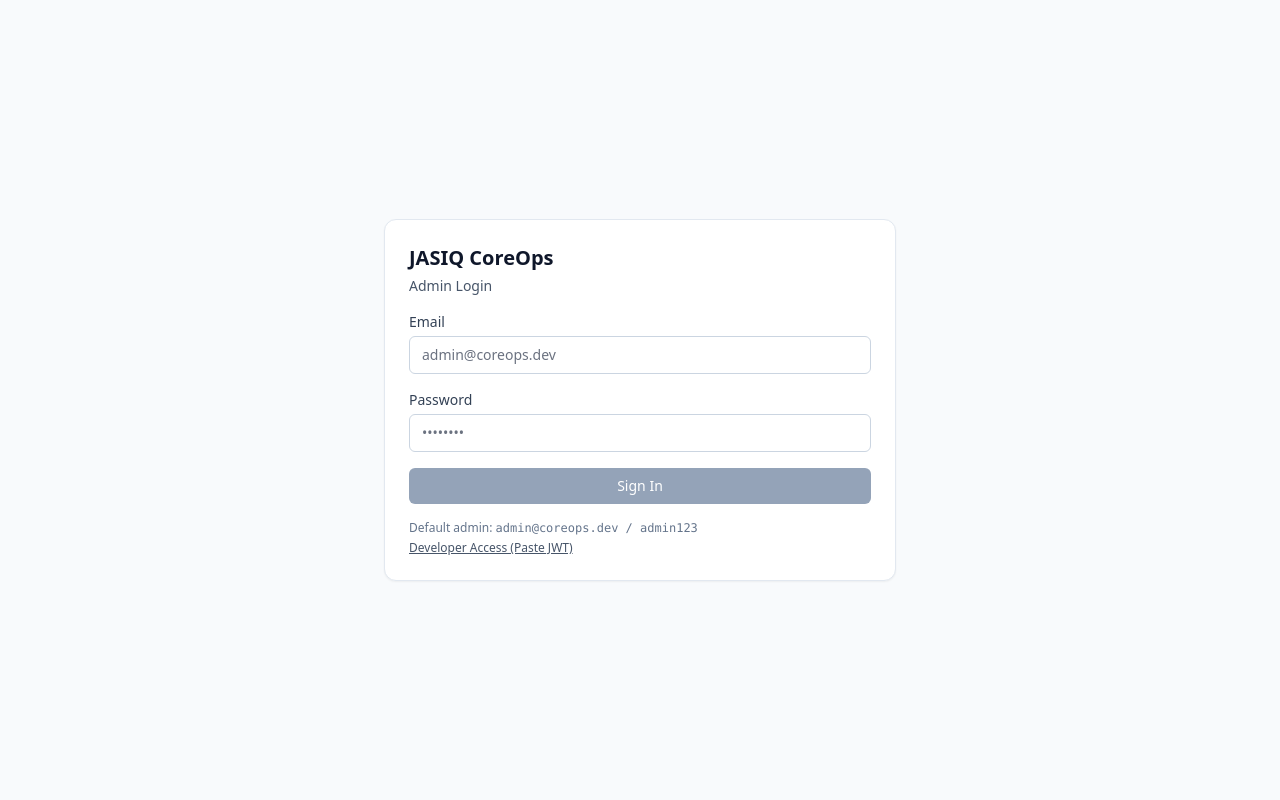
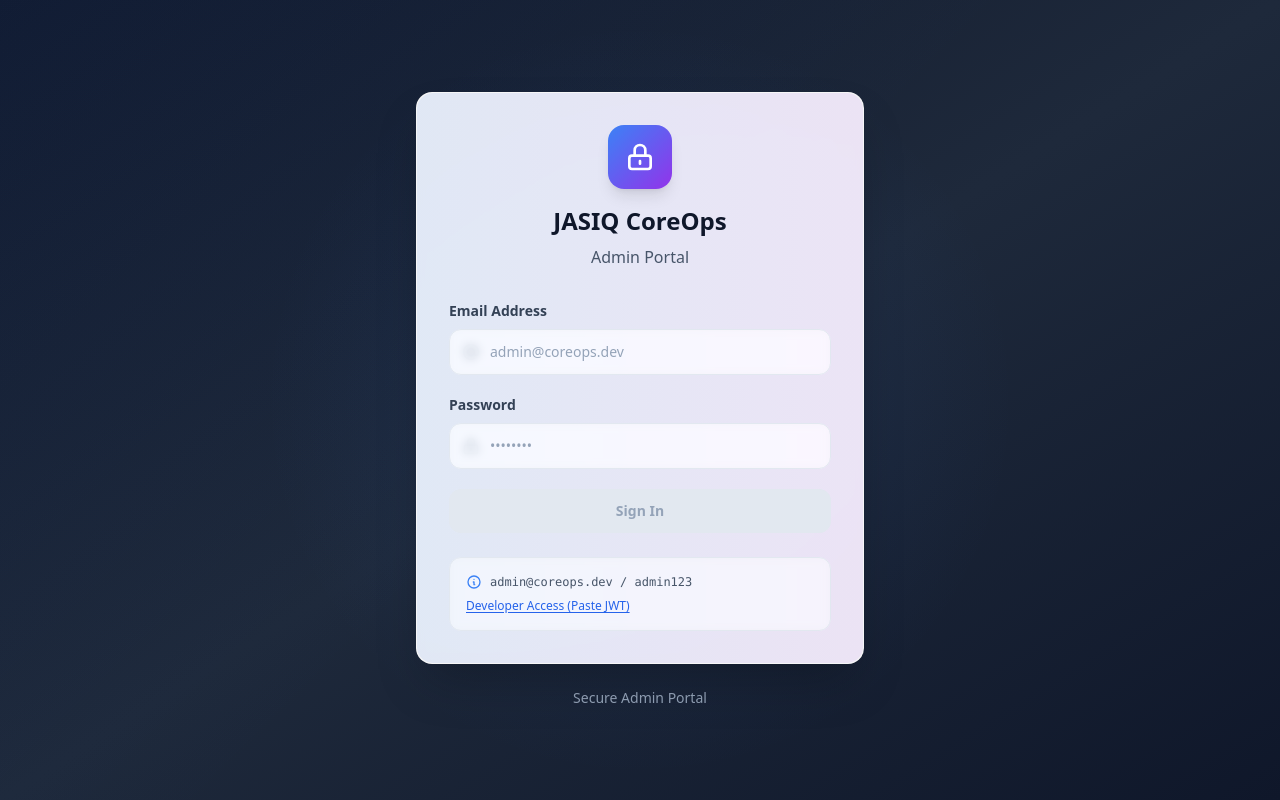
Before and after one commit to faijan530/Jasiq_Core_Ops, a React (Vite) app in the folder frontend/: page /api/v1/leave/types in a window 1280 px wide. Built offline with nearby package versions, Linux system fonts and the light colour scheme.

Commit message:
i have changed something

```diff
--- a/frontend/src/api/client.js
+++ b/frontend/src/api/client.js
@@ -48,6 +48,17 @@ export async function apiFetch(path, { method, body, headers } = {}) {
     return await res.json();
   }
 
+  // Handle 401 Unauthorized - clear token and redirect to login
+  if (res.status === 401) {
+    setAuthToken(null);
+    // Clear any stored bootstrap data
+    localStorage.removeItem('jasiq_bootstrap');
+    // Redirect to login page
+    window.location.hash = '#/';
+    window.location.reload();
+    return null;
+  }
+
   const errPayload = isJson ? await res.json().catch(() => null) : await parseErrorResponse(res);
   const err = new Error(errPayload?.error?.message || `Request failed (${res.status})`);
   err.status = res.status;
--- a/frontend/src/hooks/usePagedQuery.js
+++ b/frontend/src/hooks/usePagedQuery.js
@@ -1,13 +1,12 @@
 import { useCallback, useEffect, useMemo, useState } from 'react';
 
-import { apiFetch, getAuthToken } from '../api/client.js';
+import { apiFetch } from '../api/client.js';
 
 export function usePagedQuery({ path, page, pageSize, enabled = true }) {
   const [status, setStatus] = useState('idle');
   const [data, setData] = useState(null);
   const [error, setError] = useState(null);
   const [refreshIndex, setRefreshIndex] = useState(0);
-  const [token, setToken] = useState(null);
 
   const refresh = useCallback(() => {
     setRefreshIndex((x) => x + 1);
@@ -20,26 +19,8 @@ export function usePagedQuery({ path, page, pageSize, enabled = true }) {
     return u.pathname + u.search;
   }, [path, page, pageSize]);
 
-  // Sync token from localStorage
-  useEffect(() => {
-    const t = localStorage.getItem('jasiq_token');
-    setToken(t);
-  }, [refreshIndex]);
-
-  // Listen for storage changes (e.g., from other tabs)
-  useEffect(() => {
-    const handleStorageChange = (e) => {
-      if (e.key === 'jasiq_token') {
-        setToken(e.newValue);
-      }
-    };
-    window.addEventListener('storage', handleStorageChange);
-    return () => window.removeEventListener('storage', handleStorageChange);
-  }, []);
-
   useEffect(() => {
     if (!enabled) return;
-    if (!token) return; // Don't fetch if no token
 
     let alive = true;
 
@@ -63,7 +44,7 @@ export function usePagedQuery({ path, page, pageSize, enabled = true }) {
     return () => {
       alive = false;
     };
-  }, [url, enabled, refreshIndex, getAuthToken()]);
+  }, [url, enabled, refreshIndex]);
 
   return { status, data, error, url, refresh };
 }
--- a/frontend/src/routes/AdminLoginPage.jsx
+++ b/frontend/src/routes/AdminLoginPage.jsx
@@ -33,62 +33,132 @@ export function AdminLoginPage() {
   };
 
   return (
-    <div className="min-h-screen bg-slate-50 flex items-center justify-center p-4">
-      <div className="max-w-lg w-full bg-white border border-slate-200 rounded-xl p-6 shadow-sm">
-        <div className="text-xl font-semibold text-slate-900">JASIQ CoreOps</div>
-        <div className="mt-1 text-sm text-slate-600">Admin Login</div>
+    <div className="min-h-screen bg-gradient-to-br from-slate-900 via-slate-800 to-slate-900 flex items-center justify-center p-4 relative overflow-hidden">
+      {/* Background decoration */}
+      <div className="absolute inset-0 bg-[radial-gradient(circle_at_50%_50%,rgba(59,130,246,0.1),transparent_50%)]"></div>
+      <div className="absolute top-0 left-0 w-full h-full bg-[linear-gradient(135deg,rgba(59,130,246,0.05)_0%,transparent_50%)]"></div>
 
-        <div className="mt-4">
-          <label className="block text-sm font-medium text-slate-700">Email</label>
+      {/* Main card */}
+      <div className="max-w-md w-full relative">
+        <div className="bg-white/95 backdrop-blur-sm border border-white/20 rounded-2xl shadow-2xl p-8 relative overflow-hidden">
+          {/* Subtle border glow */}
+          <div className="absolute inset-0 rounded-2xl bg-gradient-to-r from-blue-500/10 to-purple-500/10"></div>
+
+          <div className="relative z-10">
+            {/* Header */}
+            <div className="text-center mb-8">
+              <div className="inline-flex items-center justify-center w-16 h-16 bg-gradient-to-br from-blue-500 to-purple-600 rounded-2xl mb-4 shadow-lg">
+                <svg className="w-8 h-8 text-white" fill="none" stroke="currentColor" viewBox="0 0 24 24">
+                  <path strokeLinecap="round" strokeLinejoin="round" strokeWidth={2} d="M12 15v2m-6 4h12a2 2 0 002-2v-6a2 2 0 00-2-2H6a2 2 0 00-2 2v6a2 2 0 002 2zm10-10V7a4 4 0 00-8 0v4h8z" />
+                </svg>
+              </div>
+              <h1 className="text-2xl font-bold text-slate-900 mb-2">JASIQ CoreOps</h1>
+              <p className="text-slate-600 font-medium">Admin Portal</p>
+            </div>
+
+            {/* Form */}
+            <div className="space-y-5">
+              <div>
+                <label className="block text-sm font-semibold text-slate-700 mb-2">Email Address</label>
+                <div className="relative">
+                  <div className="absolute inset-y-0 left-0 pl-3 flex items-center pointer-events-none">
+                    <svg className="h-5 w-5 text-slate-400" fill="none" stroke="currentColor" viewBox="0 0 24 24">
+                      <path strokeLinecap="round" strokeLinejoin="round" strokeWidth={2} d="M16 12a4 4 0 10-8 0 4 4 0 008 0zm0 0v1.5a2.5 2.5 0 005 0V12a9 9 0 10-9 9m4.5-1.206a8.959 8.959 0 01-4.5 1.207" />
+                    </svg>
+                  </div>
                   <input
                     type="email"
-            className="mt-1 w-full rounded-md border-slate-300 focus:border-slate-500 focus:ring-slate-500 text-sm"
+                    className="w-full pl-10 pr-3 py-3 border border-slate-200 rounded-xl focus:ring-2 focus:ring-blue-500 focus:border-blue-500 text-sm placeholder-slate-400 transition-all duration-200 bg-white/50 backdrop-blur-sm"
                     value={email}
                     onChange={(e) => setEmail(e.target.value)}
                     placeholder="admin@coreops.dev"
                     disabled={loading}
                   />
                 </div>
+              </div>
 
-        <div className="mt-4">
-          <label className="block text-sm font-medium text-slate-700">Password</label>
+              <div>
+                <label className="block text-sm font-semibold text-slate-700 mb-2">Password</label>
+                <div className="relative">
+                  <div className="absolute inset-y-0 left-0 pl-3 flex items-center pointer-events-none">
+                    <svg className="h-5 w-5 text-slate-400" fill="none" stroke="currentColor" viewBox="0 0 24 24">
+                      <path strokeLinecap="round" strokeLinejoin="round" strokeWidth={2} d="M12 15v2m-6 4h12a2 2 0 002-2v-6a2 2 0 00-2-2H6a2 2 0 00-2 2v6a2 2 0 002 2zm10-10V7a4 4 0 00-8 0v4h8z" />
+                    </svg>
+                  </div>
                   <input
                     type="password"
-            className="mt-1 w-full rounded-md border-slate-300 focus:border-slate-500 focus:ring-slate-500 text-sm"
+                    className="w-full pl-10 pr-3 py-3 border border-slate-200 rounded-xl focus:ring-2 focus:ring-blue-500 focus:border-blue-500 text-sm placeholder-slate-400 transition-all duration-200 bg-white/50 backdrop-blur-sm"
                     value={password}
                     onChange={(e) => setPassword(e.target.value)}
                     placeholder="••••••••"
                     disabled={loading}
                   />
                 </div>
+              </div>
 
               {error && (
-          <div className="mt-3 text-sm text-rose-600">{error}</div>
+                <div className="bg-rose-50/50 border border-rose-200 rounded-xl p-3 backdrop-blur-sm">
+                  <div className="flex items-center">
+                    <svg className="h-5 w-5 text-rose-500 mr-2 flex-shrink-0" fill="none" stroke="currentColor" viewBox="0 0 24 24">
+                      <path strokeLinecap="round" strokeLinejoin="round" strokeWidth={2} d="M12 8v4m0 4h.01M21 12a9 9 0 11-18 0 9 9 0 0118 0z" />
+                    </svg>
+                    <p className="text-sm text-rose-700 font-medium">{error}</p>
+                  </div>
+                </div>
               )}
 
               <button
                 type="button"
-          className="mt-4 w-full inline-flex justify-center items-center rounded-md bg-slate-900 px-4 py-2 text-sm font-medium text-white hover:bg-slate-800 disabled:bg-slate-400"
+                className={`w-full py-3 px-4 rounded-xl font-semibold text-sm transition-all duration-200 transform hover:scale-[1.02] active:scale-[0.98] relative overflow-hidden ${
+                  canSubmit && !loading
+                    ? 'bg-gradient-to-r from-blue-600 to-purple-600 hover:from-blue-700 hover:to-purple-700 text-white shadow-lg hover:shadow-xl'
+                    : 'bg-slate-200 text-slate-400 cursor-not-allowed'
+                }`}
                 onClick={handleLogin}
                 disabled={!canSubmit || loading}
               >
-          {loading ? 'Signing in...' : 'Sign In'}
+                {loading ? (
+                  <span className="flex items-center justify-center">
+                    <svg className="animate-spin -ml-1 mr-2 h-4 w-4 text-white" fill="none" viewBox="0 0 24 24">
+                      <circle className="opacity-25" cx="12" cy="12" r="10" stroke="currentColor" strokeWidth="4"></circle>
+                      <path className="opacity-75" fill="currentColor" d="M4 12a8 8 0 018-8V0C5.373 0 0 5.373 0 12h4zm2 5.291A7.962 7.962 0 014 12H0c0 3.042 1.135 5.824 3 7.938l3-2.647z"></path>
+                    </svg>
+                    Signing in...
+                  </span>
+                ) : (
+                  'Sign In'
+                )}
               </button>
+            </div>
 
             {import.meta.env.DEV && (
-          <div className="mt-4 text-xs text-slate-500">
-              <div>Default admin: <span className="font-mono">admin@coreops.dev / admin123</span></div>
-            <div className="mt-1">
+              <div className="mt-6 p-4 bg-slate-50/50 border border-slate-200 rounded-xl backdrop-blur-sm">
+                <div className="text-xs text-slate-600 space-y-2">
+                  <div className="flex items-center">
+                    <svg className="h-4 w-4 text-blue-500 mr-2" fill="none" stroke="currentColor" viewBox="0 0 24 24">
+                      <path strokeLinecap="round" strokeLinejoin="round" strokeWidth={2} d="M13 16h-1v-4h-1m1-4h.01M21 12a9 9 0 11-18 0 9 9 0 0118 0z" />
+                    </svg>
+                    <span className="font-mono">admin@coreops.dev / admin123</span>
+                  </div>
+                  <div>
                     <button
                       type="button"
-                className="underline text-slate-600 hover:text-slate-800"
+                      className="text-blue-600 hover:text-blue-700 font-medium underline underline-offset-2 transition-colors"
                       onClick={() => window.location.hash = '#/jwt-paste'}
                     >
                       Developer Access (Paste JWT)
                     </button>
                   </div>
                 </div>
+              </div>
             )}
+          </div>
+        </div>
+
+        {/* Footer */}
+        <div className="text-center mt-6 text-slate-400 text-sm">
+          <p>Secure Admin Portal</p>
+        </div>
       </div>
     </div>
   );
```
Also changed, not shown: 1 other file (tests, documents, lock files or other folders). Lines whose indentation alone changed are shown as unchanged.
